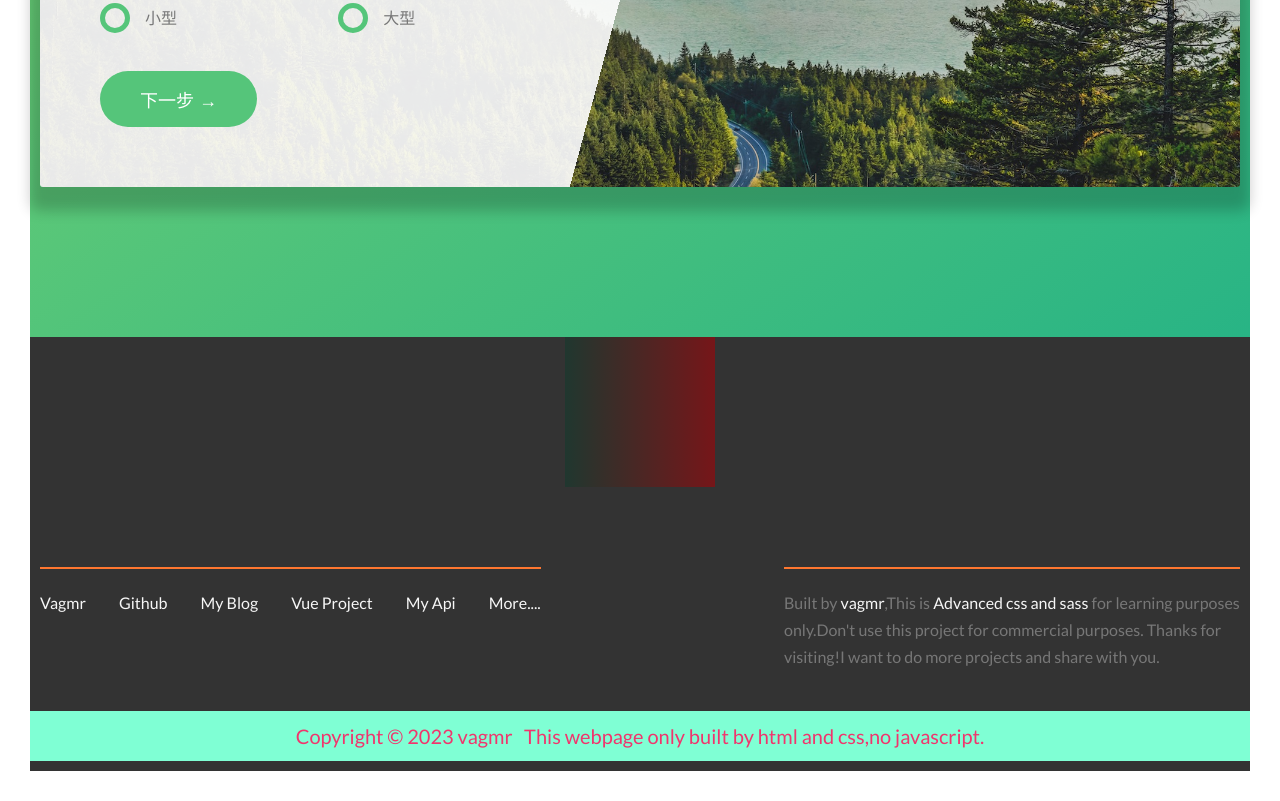
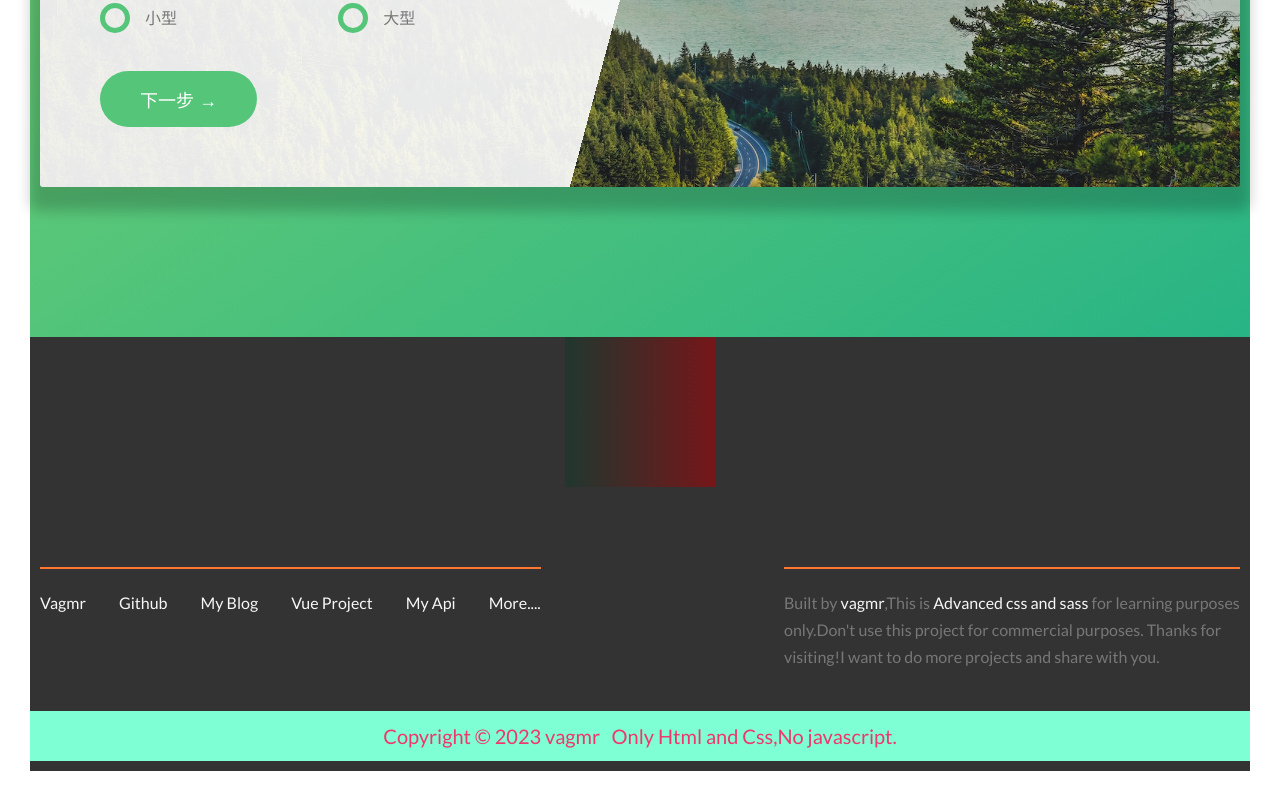
Before and after one commit to vagmr/Advanced-Css, a website: page index.html in a window 1280 px wide. Shown: the part 4921-5722 px from the top of the page. Drawn offline with Linux system fonts and the light colour scheme; grey boxes are pictures that could not be loaded.

Commit message:
Update index.html

```diff
--- a/index.html
+++ b/index.html
@@ -391,7 +391,7 @@
                 </p>
                 <span class="footer--copyright-banner">
                     Copyright &copy; 2023 vagmr &nbsp;
-                    This webpage only built by html and css,no javascript.
+                    Only Html and Css,No javascript.
                 </span>
             </div>
         </div>
```
